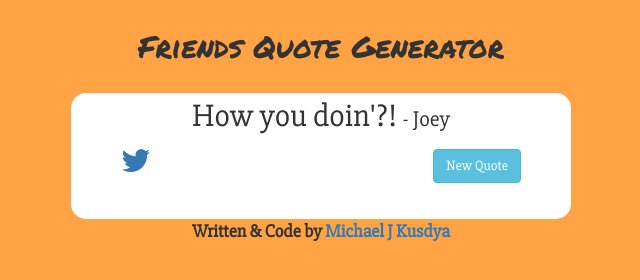
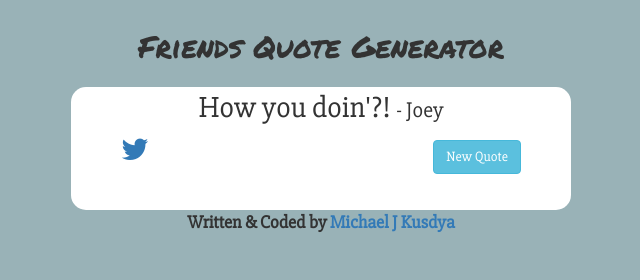
Before and after one commit to MJKno1/frends-quotes-generator, a plain HTML site: page index.html in a window 1280 px wide. Shown: the whole page, without its empty margins (319-959 px from the left). Drawn offline with nearby package versions, Linux system fonts and the light colour scheme.

Commit message:
add to github pages, change bg color

```diff
--- a/quotes.html
+++ b/index.html
@@ -10,8 +10,7 @@
 	<link href="https://fonts.googleapis.com/css?family=Slabo+27px" rel="stylesheet">
 
 	<link rel="stylesheet" href="https://maxcdn.bootstrapcdn.com/bootstrap/3.3.7/css/bootstrap.min.css">
-	<link rel="stylesheet" href="quotes.css">
-	<script src="https://ajax.googleapis.com/ajax/libs/jquery/3.1.1/jquery.min.js"></script>
+	<link rel="stylesheet" href="styles.css">
 	<link rel="stylesheet" href="http://maxcdn.bootstrapcdn.com/font-awesome/4.5.0/css/font-awesome.min.css" />
 </head>
 
@@ -31,13 +30,12 @@
 					<button class="btn btn-info" id="new-quote">New Quote</button>
 				</div>
 			</div>
-			<strong><p align="center">Written & Code by <a href="https://www.linkedin.com/in/michael-kusdya-07871a132">Michael J Kusdya</a></p></strong>
+			<strong><p align="center">Written & Coded by <a href="https://github.com/michael-kusdya">Michael J Kusdya</a></p></strong>
 		</div>
 	</div>
 	<br>
-	<br>
-	<br>
-	<script type="text/javascript" src="quotes.js"></script>
+	<script src="https://ajax.googleapis.com/ajax/libs/jquery/3.1.1/jquery.min.js"></script>
+	<script type="text/javascript" src="index.js"></script>
 </body>
 
 </html>
--- a/quotes.css
+++ b/styles.css
@@ -1,5 +1,6 @@
 body{
-  background-color:#ffa345;
+  background-color:#99B2B7;
+  font-size:1em;
 }
 
 .container-fluid{
@@ -46,7 +47,7 @@ h2{
     margin:auto;
     background-color:white;
     text-align:center;
-    font-size:32px;
+    font-size:3em;
     font-family: 'Slabo 27px', serif;
     padding-left:50px;
     padding-right:50px;
```
Also changed, not shown: index.js (renamed from quotes.js), 1 other file.
